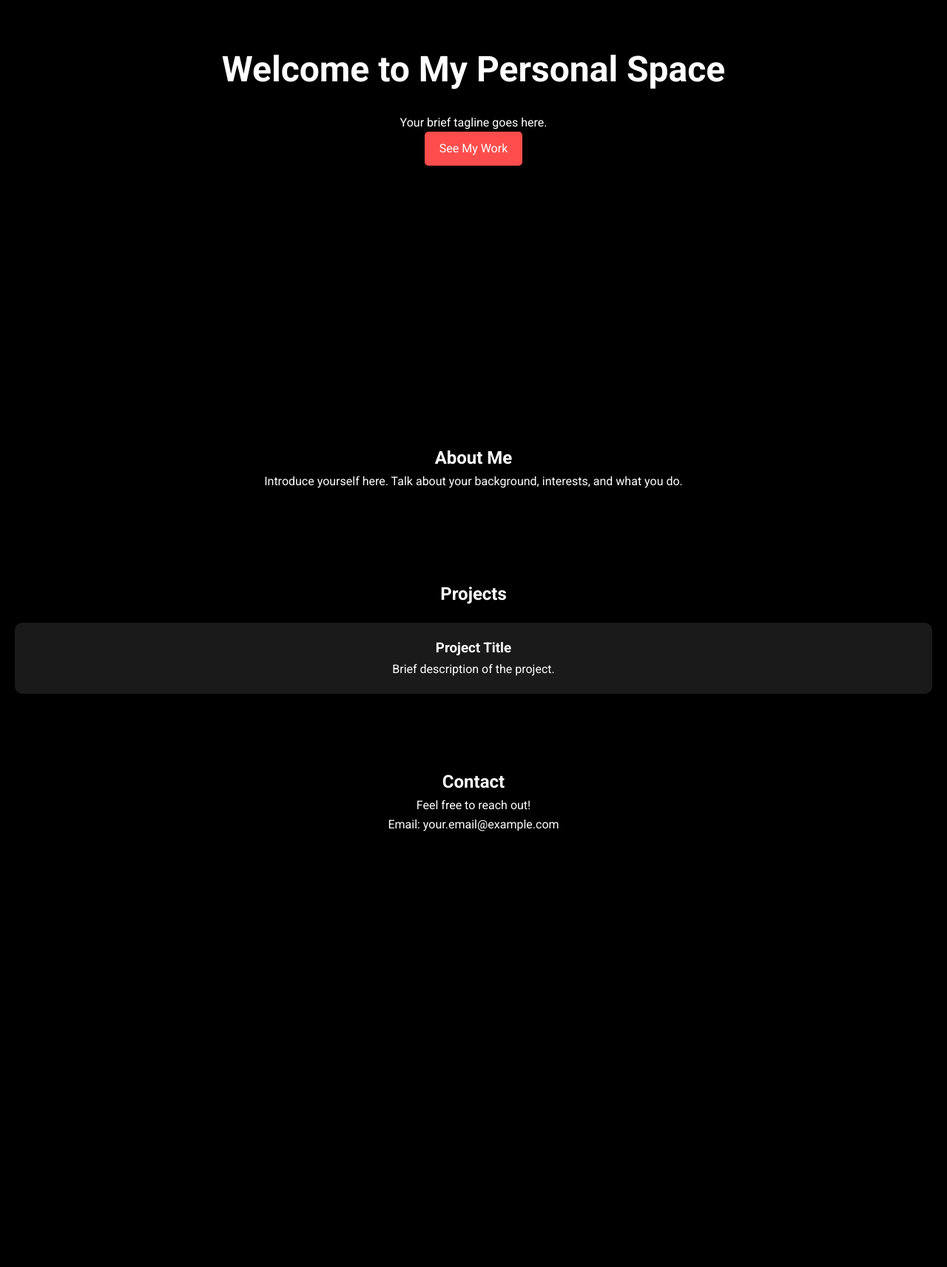
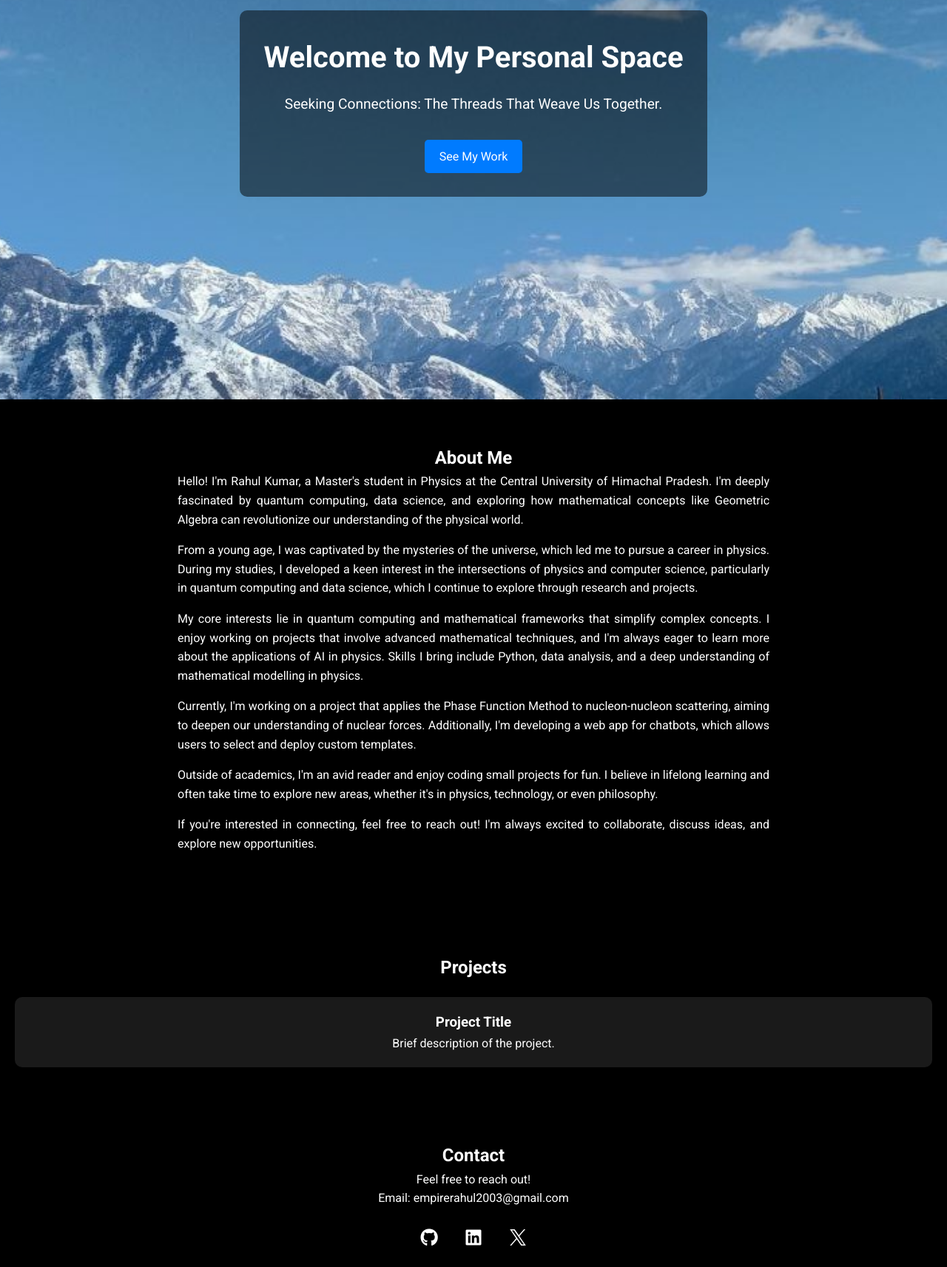
Before and after one commit to empirerahul2003/empirerahul2003.github.io, a plain HTML site: page index.html in a window 1280 px wide. Shown: the part 260-1973 px from the top of the page at 74% size. Before the commit the page ends 1407 px from the top, so only its background shows below. Drawn offline with Linux system fonts and the light colour scheme.

Commit message:
Update website content and styling

```diff
--- a/index.html
+++ b/index.html
@@ -3,33 +3,51 @@
 <head>
     <meta charset="UTF-8">
     <meta name="viewport" content="width=device-width, initial-scale=1.0">
-    <title>Your Name | Personal Website</title>
+    <title>Rahul Kumar | Personal Website</title>
     <link rel="stylesheet" href="style.css">
     <link rel="preconnect" href="https://fonts.googleapis.com">
     <link rel="preconnect" href="https://fonts.gstatic.com" crossorigin>
     <link href="https://fonts.googleapis.com/css2?family=Roboto:wght@300;400;700&display=swap" rel="stylesheet">
+    <link rel="stylesheet" href="https://cdnjs.cloudflare.com/ajax/libs/font-awesome/6.4.0/css/all.min.css">
 </head>
 <body>
     <header>
         <nav>
-            <h1>Your Name</h1>
+            <h1>Rahul Kumar</h1>
             <ul>
                 <li><a href="#about">About</a></li>
                 <li><a href="#projects">Projects</a></li>
+                <li><a href="#tools">Tools</a></li>
+                <li><a href="resume.html">Resume</a></li>
                 <li><a href="#contact">Contact</a></li>
             </ul>
         </nav>
     </header>
 
     <section id="hero">
-        <h2>Welcome to My Personal Space</h2>
-        <p>Your brief tagline goes here.</p>
-        <a href="#projects" class="btn">See My Work</a>
+        <div class="slideshow-container"></div>
+        <div class="hero-content">
+            <h2>Welcome to My Personal Space</h2>
+            <p>Seeking Connections: The Threads That Weave Us Together.</p>
+            <a href="#projects" class="btn">See My Work</a>
+        </div>
     </section>
 
     <section id="about">
         <h2>About Me</h2>
-        <p>Introduce yourself here. Talk about your background, interests, and what you do.</p>
+        <div class="about-content">
+            <p>Hello! I'm Rahul Kumar, a Master's student in Physics at the Central University of Himachal Pradesh. I'm deeply fascinated by quantum computing, data science, and exploring how mathematical concepts like Geometric Algebra can revolutionize our understanding of the physical world.</p>
+
+            <p>From a young age, I was captivated by the mysteries of the universe, which led me to pursue a career in physics. During my studies, I developed a keen interest in the intersections of physics and computer science, particularly in quantum computing and data science, which I continue to explore through research and projects.</p>
+
+            <p>My core interests lie in quantum computing and mathematical frameworks that simplify complex concepts. I enjoy working on projects that involve advanced mathematical techniques, and I'm always eager to learn more about the applications of AI in physics. Skills I bring include Python, data analysis, and a deep understanding of mathematical modelling in physics.</p>
+
+            <p>Currently, I'm working on a project that applies the Phase Function Method to nucleon-nucleon scattering, aiming to deepen our understanding of nuclear forces. Additionally, I'm developing a web app for chatbots, which allows users to select and deploy custom templates.</p>
+
+            <p>Outside of academics, I'm an avid reader and enjoy coding small projects for fun. I believe in lifelong learning and often take time to explore new areas, whether it's in physics, technology, or even philosophy.</p>
+
+            <p>If you're interested in connecting, feel free to reach out! I'm always excited to collaborate, discuss ideas, and explore new opportunities.</p>
+        </div>
     </section>
 
     <section id="projects">
@@ -44,7 +62,22 @@
     <footer id="contact">
         <h2>Contact</h2>
         <p>Feel free to reach out!</p>
-        <p>Email: your.email@example.com</p>
+        <p>Email: empirerahul2003@gmail.com</p>
+        <div class="social-links">
+            <a href="https://github.com/yourusername" target="_blank" rel="noopener noreferrer" class="social-icon">
+                <i class="fab fa-github"></i>
+            </a>
+            <a href="https://linkedin.com/in/yourusername" target="_blank" rel="noopener noreferrer" class="social-icon">
+                <i class="fab fa-linkedin"></i>
+            </a>
+            <a href="https://x.com/yourusername" target="_blank" rel="noopener noreferrer" class="social-icon">
+                <svg class="x-icon" xmlns="http://www.w3.org/2000/svg" viewBox="0 0 1200 1227">
+                    <path d="M714.163 519.284L1160.89 0H1055.03L667.137 450.887L357.328 0H0L468.492 681.821L0 1226.37H105.866L515.491 750.218L842.672 1226.37H1200L714.137 519.284H714.163ZM569.165 687.828L521.697 619.934L144.011 79.6944H306.615L611.412 515.685L658.88 583.579L1055.08 1150.3H892.476L569.165 687.854V687.828Z"/>
+                </svg>
+            </a>
+        </div>
     </footer>
+
+    <script src="script.js"></script>
 </body>
 </html>
--- /dev/null
+++ b/script.js
@@ -0,0 +1,43 @@
+const images = [
+    'documents/hero.jpg',
+    'documents/hero2.jpg',
+    'documents/hero3.jpg',
+    'documents/hero4.jpg',
+    // Add more image filenames as needed
+];
+
+let currentImageIndex = 0;
+const slideshowContainer = document.querySelector('.slideshow-container');
+
+function createImageElement(src) {
+    const div = document.createElement('div');
+    div.style.backgroundImage = `url(${src})`;
+    div.classList.add('slideshow-image');
+    return div;
+}
+
+function nextImage() {
+    const nextIndex = (currentImageIndex + 1) % images.length;
+    const nextImage = createImageElement(images[nextIndex]);
+    slideshowContainer.appendChild(nextImage);
+
+    setTimeout(() => {
+        nextImage.classList.add('active');
+        slideshowContainer.children[currentImageIndex].classList.remove('active');
+    }, 50);
+
+    setTimeout(() => {
+        slideshowContainer.removeChild(slideshowContainer.children[currentImageIndex]);
+    }, 1000);
+
+    currentImageIndex = nextIndex;
+}
+
+// Initial setup
+window.addEventListener('DOMContentLoaded', (event) => {
+    slideshowContainer.appendChild(createImageElement(images[0]));
+    slideshowContainer.firstChild.classList.add('active');
+
+    // Change image every 5 seconds
+    setInterval(nextImage, 5000);
+});
--- a/style.css
+++ b/style.css
@@ -49,33 +49,70 @@ nav ul li a:hover {
 }
 
 #hero {
+    position: relative;
     height: 100vh;
     display: flex;
-    flex-direction: column;
+    align-items: center;
     justify-content: center;
-    align-items: center;
     text-align: center;
-    background-image: url('your-background-image.jpg'); /* Background image */
+    color: #ffffff;
+    overflow: hidden;
+}
+
+.slideshow-container {
+    position: absolute;
+    top: 0;
+    left: 0;
+    width: 100%;
+    height: 100%;
+    z-index: -1;
+}
+
+.slideshow-image {
+    position: absolute;
+    top: 0;
+    left: 0;
+    width: 100%;
+    height: 100%;
     background-size: cover;
     background-position: center;
+    opacity: 0;
+    transition: opacity 1s ease-in-out;
+}
+
+.slideshow-image.active {
+    opacity: 1;
+}
+
+.hero-content {
+    background-color: rgba(0, 0, 0, 0.5);
+    padding: 2rem;
+    border-radius: 10px;
+    z-index: 1;
 }
 
 #hero h2 {
-    font-size: 48px;
-    margin-bottom: 20px;
+    font-size: 2.5rem;
+    margin-bottom: 1rem;
+}
+
+#hero p {
+    font-size: 1.2rem;
+    margin-bottom: 2rem;
 }
 
 .btn {
-    background-color: #ff4d4d; /* Red button */
-    color: #fff;
+    display: inline-block;
     padding: 10px 20px;
+    background-color: #007bff;
+    color: #ffffff;
     text-decoration: none;
     border-radius: 5px;
-    transition: background 0.3s;
+    transition: background-color 0.3s ease;
 }
 
 .btn:hover {
-    background-color: #e60000; /* Darker red on hover */
+    background-color: #0056b3;
 }
 
 section {
@@ -95,6 +132,48 @@ footer {
     background: rgba(0, 0, 0, 0.8);
     text-align: center;
 }
+
+/* Interactive Resume Styles */
+#resume {
+    max-width: 800px;
+    margin: 0 auto;
+    padding: 20px;
+}
+
+.resume-section {
+    margin-bottom: 20px;
+    border: 1px solid #ddd;
+    border-radius: 5px;
+}
+
+.resume-toggle {
+    background-color: #f5f5f5;
+    padding: 10px;
+    cursor: pointer;
+    margin: 0;
+}
+
+.resume-toggle .toggle-icon {
+    float: right;
+}
+
+.resume-content {
+    display: none;
+    padding: 15px;
+}
+
+.resume-item {
+    margin-bottom: 15px;
+}
+
+.resume-item h4 {
+    margin-bottom: 5px;
+}
+
+.resume-item ul {
+    padding-left: 20px;
+}
+
 @media (max-width: 768px) {
     nav ul {
         flex-direction: column;
@@ -105,3 +184,70 @@ footer {
         font-size: 36px;
     }
 }
+
+html {
+    scroll-behavior: smooth;
+}
+
+.about-content {
+    max-width: 800px;
+    margin: 0 auto;
+    text-align: justify;
+}
+
+.about-content p {
+    margin-bottom: 1em;
+    line-height: 1.6;
+}
+
+.social-links {
+    display: flex;
+    justify-content: center;
+    align-items: center;
+    margin-top: 20px;
+}
+
+.social-icon {
+    display: flex;
+    justify-content: center;
+    align-items: center;
+    width: 40px;
+    height: 40px;
+    margin: 0 10px;
+    color: #ffffff;
+    transition: color 0.3s ease;
+    text-decoration: none; /* Remove underline */
+}
+
+.social-icon i {
+    font-size: 24px;
+}
+
+.x-icon {
+    width: 22px;
+    height: 22px;
+    fill: currentColor;
+    transition: fill 0.3s ease; /* Add transition for smooth color change */
+}
+
+/* Hover effects */
+.social-icon:hover {
+    color: #007bff; /* Default hover color */
+}
+
+.social-icon:hover .x-icon {
+    fill: #007bff; /* Match the hover color of other icons */
+}
+
+/* Specific colors for each platform on hover (optional) */
+.social-icon:hover .fa-github {
+    color: #6e5494;
+}
+
+.social-icon:hover .fa-linkedin {
+    color: #0077B5;
+}
+
+.social-icon:hover .x-icon {
+    fill: #ffffff; /* X's brand color is typically white on black */
+}
```
Also changed, not shown: resume.html (added, +76 -0 lines), documents/hero.jpg (added), documents/hero2.jpg (added), documents/hero3.jpg (added), documents/hero4.jpg (added), 1 other file.
